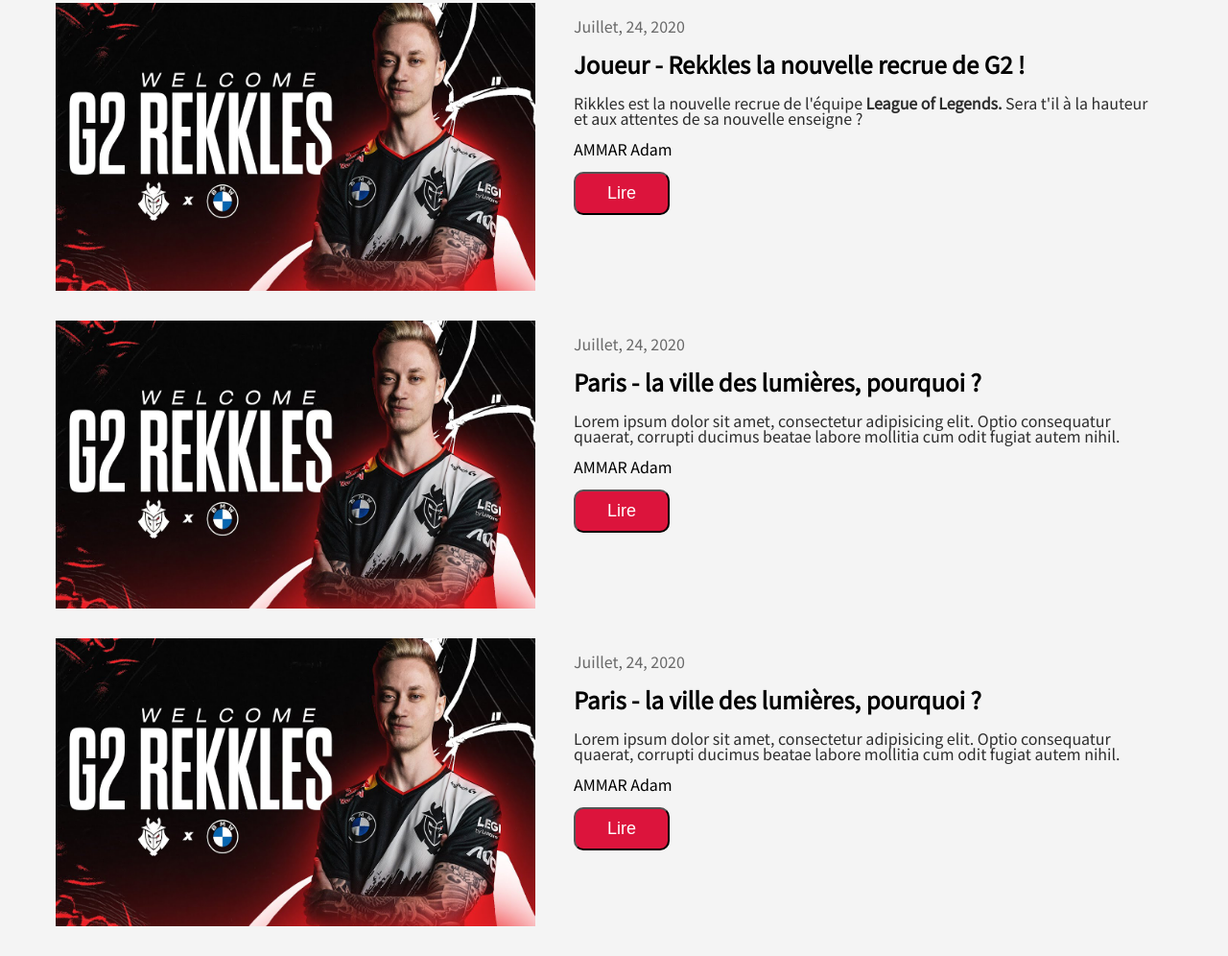
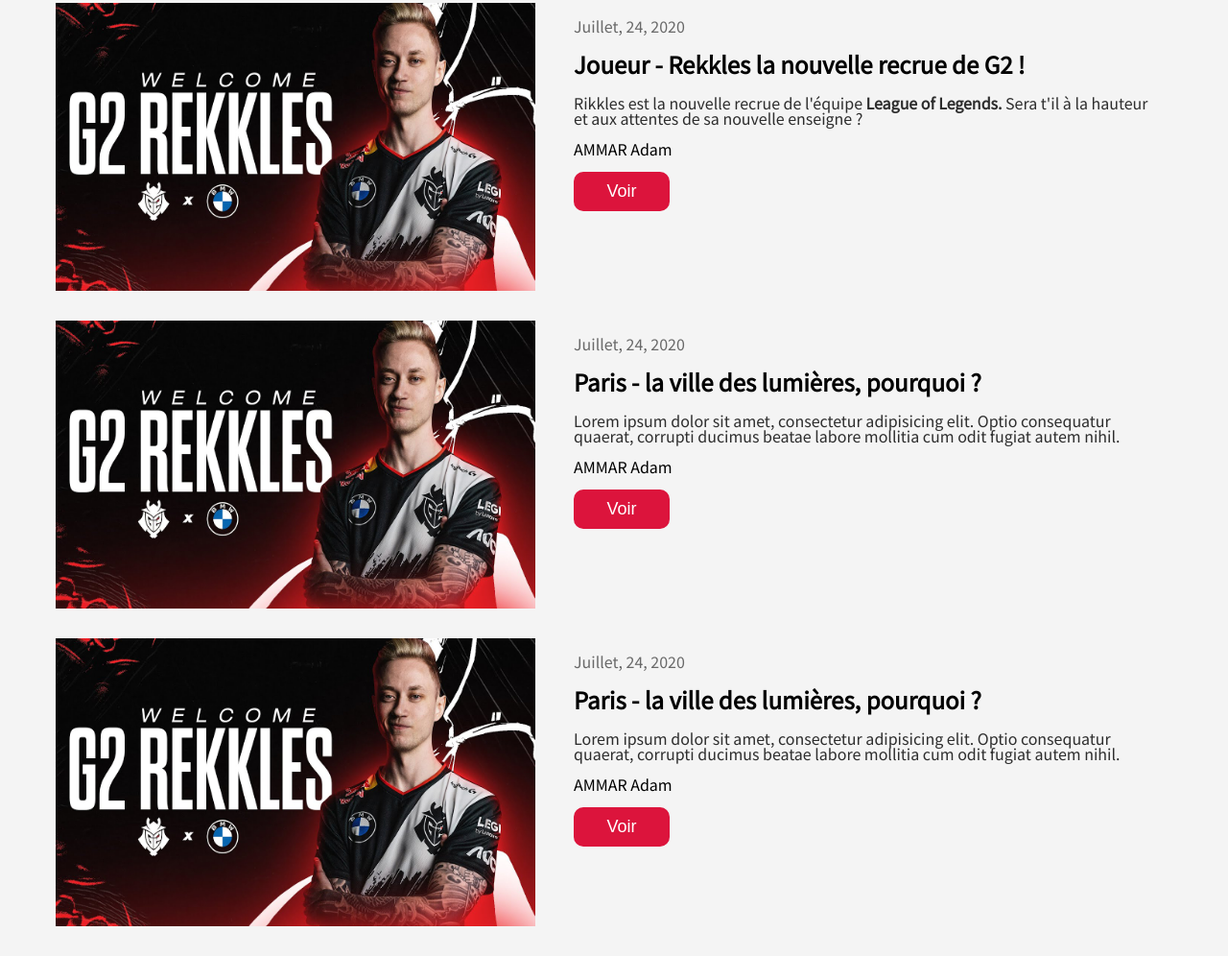
Before and after one commit to ChampiEZ/Portfolio_A, a plain HTML site: page projet.html in a window 1280 px wide. Shown: the part 147-1143 px from the top of the page at 96% size. Drawn offline with Linux system fonts and the light colour scheme.

Commit message:
:lipstick: Finished CSS structure

```diff
--- a/css/projet.css
+++ b/css/projet.css
@@ -132,4 +132,5 @@
     cursor: pointer;
     padding: 10px;
     font-size: 18px;
+    border: none;
   }
--- a/projet.html
+++ b/projet.html
@@ -35,7 +35,7 @@
             <p class="des_article">Rikkles est la nouvelle recrue de l'équipe <strong>League of Legends.</strong> Sera t'il à la hauteur et aux attentes de sa nouvelle enseigne ?</p>
             <p class="auteur">AMMAR Adam</p>
             <div class="inputBox">
-                <input type="submit" name="" value="Lire">
+                <input type="submit" name="" value="Voir">
             </div>
         </div>
 
@@ -54,7 +54,7 @@
             <p class="des_article">Lorem ipsum dolor sit amet, consectetur adipisicing elit. Optio consequatur quaerat, corrupti ducimus beatae labore mollitia cum odit fugiat autem nihil.</p>
             <p class="auteur">AMMAR Adam</p>
             <div class="inputBox">
-                <input type="submit" name="" value="Lire">
+                <input type="submit" name="" value="Voir">
             </div>
         </div>
 
@@ -73,7 +73,7 @@
             <p class="des_article">Lorem ipsum dolor sit amet, consectetur adipisicing elit. Optio consequatur quaerat, corrupti ducimus beatae labore mollitia cum odit fugiat autem nihil.</p>
             <p class="auteur">AMMAR Adam</p>
             <div class="inputBox">
-                <input type="submit" name="" value="Lire">
+                <input type="submit" name="" value="Voir">
             </div>
         </div>
 
```
